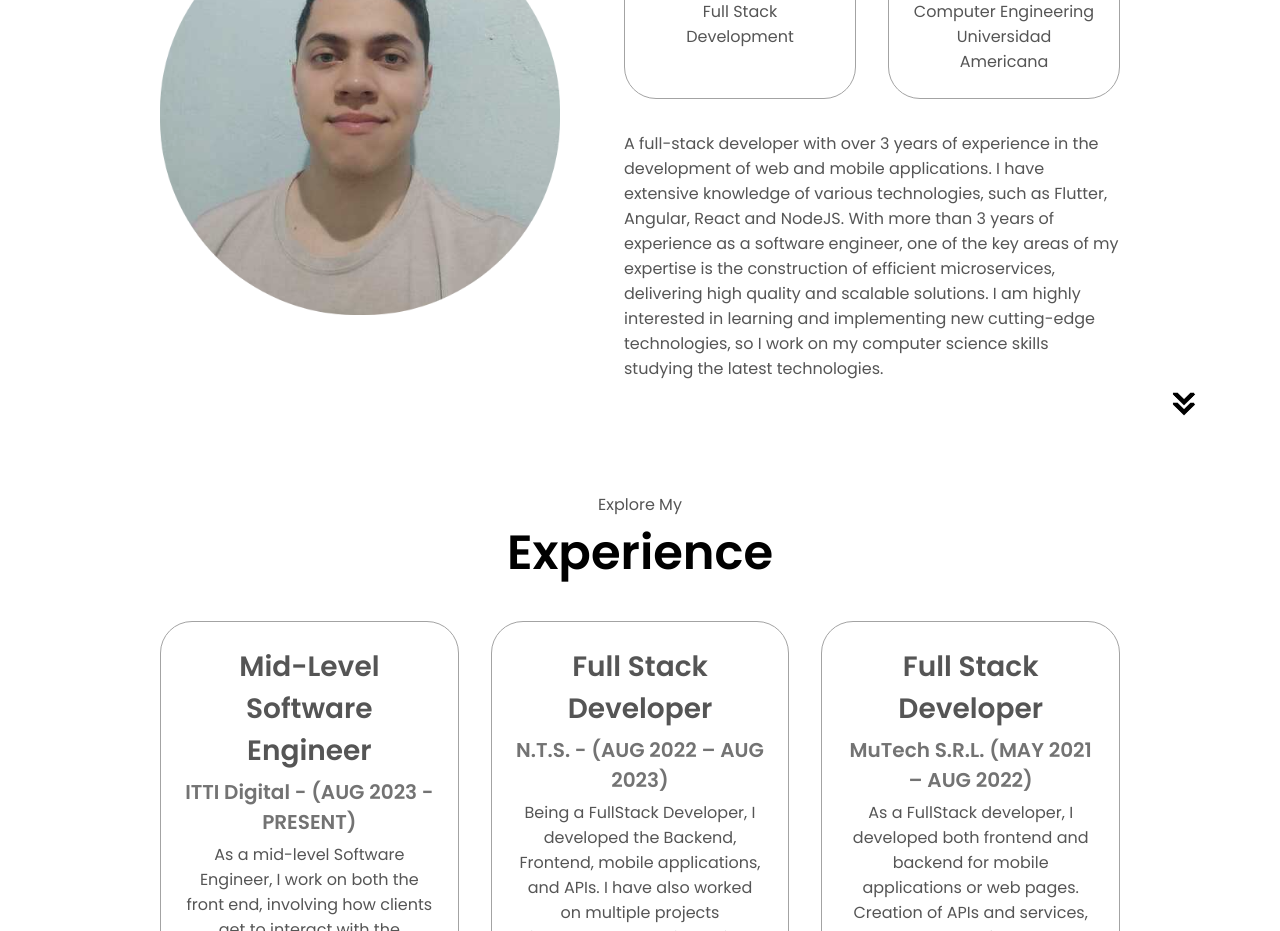
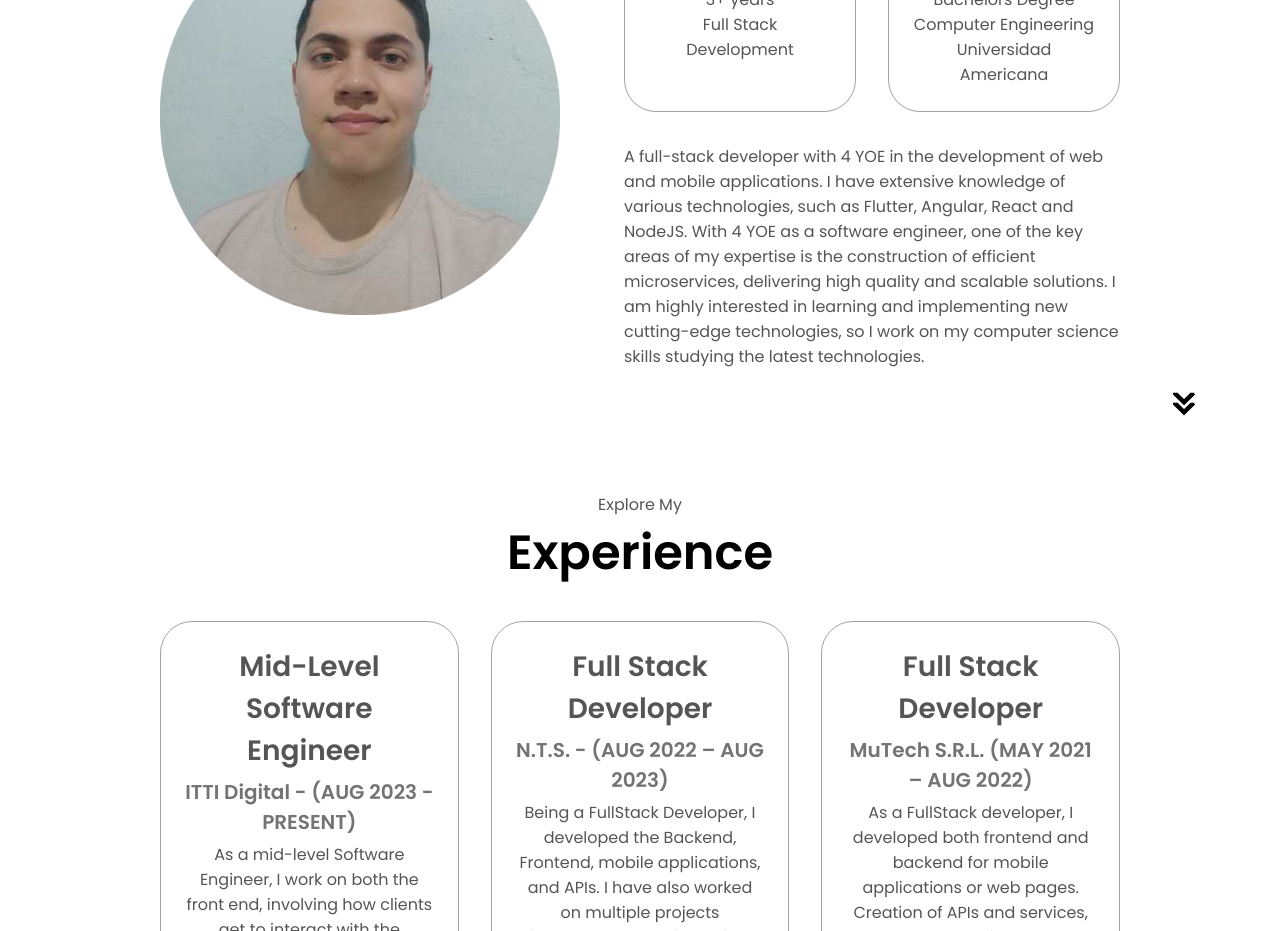
Before and after one commit to alangwynn/portfolio-alan-gwynn, a React (Vite) app: page / in a window 1280 px wide. Shown: the part 1180-2111 px from the top of the page. Built offline with nearby package versions, Linux system fonts and the light colour scheme.

Commit message:
chore: change wording

```diff
--- a/src/components/SectionAbout.jsx
+++ b/src/components/SectionAbout.jsx
@@ -47,10 +47,10 @@ export const SectionAbout = () => {
           </div>
           <div className="text-container">
             <p>
-              A full-stack developer with over 3 years of experience in the
+              A full-stack developer with 4 YOE in the
               development of web and mobile applications. I have extensive
               knowledge of various technologies, such as Flutter, Angular, React
-              and NodeJS. With more than 3 years of experience as a software
+              and NodeJS. With 4 YOE as a software
               engineer, one of the key areas of my expertise is the construction
               of efficient microservices, delivering high quality and scalable
               solutions. I am highly interested in learning and implementing new
```
